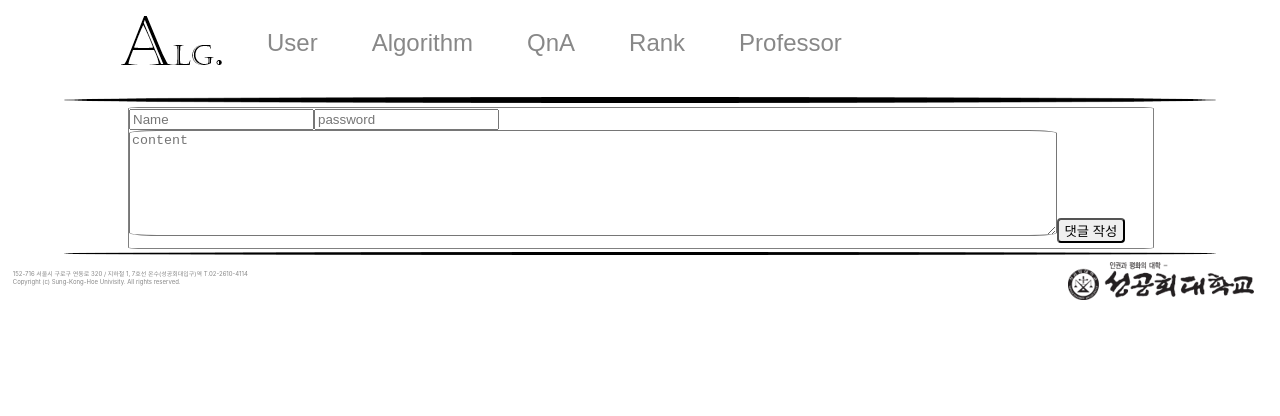
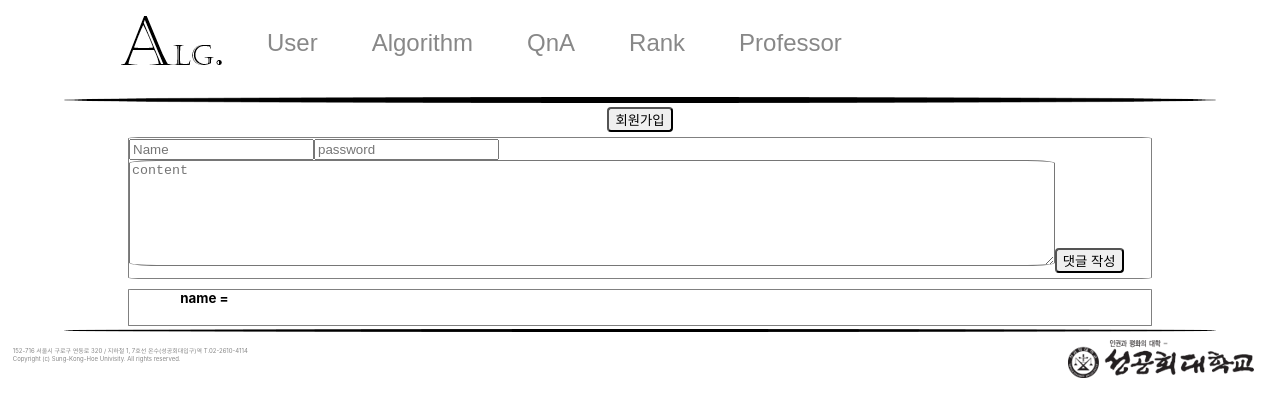
Before and after one commit to nn98/Solved.SKHU, a React (Create React App) app in the folder front-main_page/: page /QnA in a window 1280 px wide. Both pictures are taken after a click on the button "댓글 작성". Shown: the top 416 px of the page. Built offline with nearby package versions, Linux system fonts and the light colour scheme.

Commit message:
#17 1. 회원가입 input과 새 글 ui 생성 2. QnA.css 생성 및 작성 란 생성 3. setState 데이터 추가 시 기존 데이터에 덧붙이기

```diff
--- a/front-main_page/src/pages/QnA.js
+++ b/front-main_page/src/pages/QnA.js
@@ -1,11 +1,27 @@
 import React, { useEffect, useState } from 'react'
 import './qna.css'
+
+import Box from '@mui/material/Box'
+import Button from '@mui/material/Button'
+import Modal from '@mui/material/Modal'
+
+const userCreateStyle = {
+  position: 'absolute',
+  top: '30%',
+  left: '50%',
+  transform: 'translate(-50%, -50%)',
+  width: 400,
+  bgcolor: 'background.paper',
+  border: '2px solid #000',
+  boxShadow: 24,
+  p: 4,
+}
 
 const QnA = () => {
   const [commentAddName, setCommentAddName] = useState('')
   const [commentAddPassword, setCommentAddPassword] = useState('')
   const [commentAddContent, setCommentAddContent] = useState('')
-  const [test, setTest] = useState([])
+  const [comments, setComments] = useState([])
   const add = (props) => {
     const body = {
       addName: props.commentAddContent,
@@ -13,16 +29,53 @@ const QnA = () => {
       addContent: props.commentAddContent,
     }
     // console.log(body)
-    setTest([...test, body])
+    setComments([...comments, body])
   }
 
   useEffect(() => {
-    console.log(test)
-  }, [test])
+    console.log(comments)
+  }, [comments])
 
   // 댓글이 제대로 등록 될때 실행(사실 props.error의 내용이 변한때마다 실행)
 
+  const [open, setOpen] = useState(false)
+  const userHandleOpen = () => setOpen(!open)
+
   return (
+    <div className="comments">
+      <div>
+        <div>
+          <button className="comment_button" onClick={userHandleOpen}>
+            회원가입
+          </button>
+          <Modal open={open} onClose={userHandleOpen}>
+            <Box sx={userCreateStyle}>
+              <input
+                // onChange={(e) => setCreateUserName(e.target.value)}
+                placeholder="Name"
+                type="text"
+                // value={createUserName}
+              />
+              <input
+                // onChange={(e) => setCreateUserPassword(e.target.value)}
+                placeholder="password"
+                type="password"
+                // value={createUserPassword}
+              />
+
+              <button
+                // disabled={!createUserName || !createUserPassword}
+                name="commenting"
+                value="Signup"
+                // onClick={() => createUser({ createUserName, createUserPassword })}
+              >
+                Signup
+              </button>
+            </Box>
+          </Modal>
+        </div>
+      </div>
+
       <div className="comments_input">
         <div>
           <input
@@ -58,6 +111,9 @@ const QnA = () => {
                 commentAddContent,
                 commentAddPassword,
               })
+              setCommentAddName('')
+              setCommentAddPassword('')
+              setCommentAddContent('')
             }}
           >
             댓글 작성
@@ -65,6 +121,15 @@ const QnA = () => {
           {/* <span>{props.error}</span> */}
         </div>
       </div>
+
+      {comments.map((comment, index) => (
+        <div key={index} className="comments_print">
+          <div className="comments_print_user">name = {comment.addName}</div>
+          {/* 댓글 내용 */}
+          <div className="comments_print_content">{comment.addContent}</div>
+        </div>
+      ))}
+    </div>
   )
 }
 
--- a/front-main_page/src/pages/qna.css
+++ b/front-main_page/src/pages/qna.css
@@ -1,9 +1,14 @@
+.comments {
+  width: 80%;
+  text-align: center;
+  margin: 0 10%;
+}
+
 .comments_input {
   border: 1px solid #808080;
-  width: 80%;
+
   border-radius: 1%;
   text-align: left;
-  margin: 0 10%;
   height: auto;
 }
 
@@ -20,3 +25,23 @@
   margin: 0 0 0.5% 0;
   border-radius: 4px;
 }
+
+.comments_print {
+  border: 1px solid #808080;
+  border-radius: 1%;
+  text-align: left;
+  padding: 0 0 0 5%;
+  margin: 1% 0 0 0;
+}
+
+.comments_print_user {
+  font-size: smaller;
+  font-weight: bold;
+}
+
+.comments_print_content {
+  font-size: x-large;
+  font-weight: lighter;
+  padding: 1% 0 1% 0;
+  word-break: break-all;
+}
```
Lines whose indentation alone changed are shown as unchanged.
